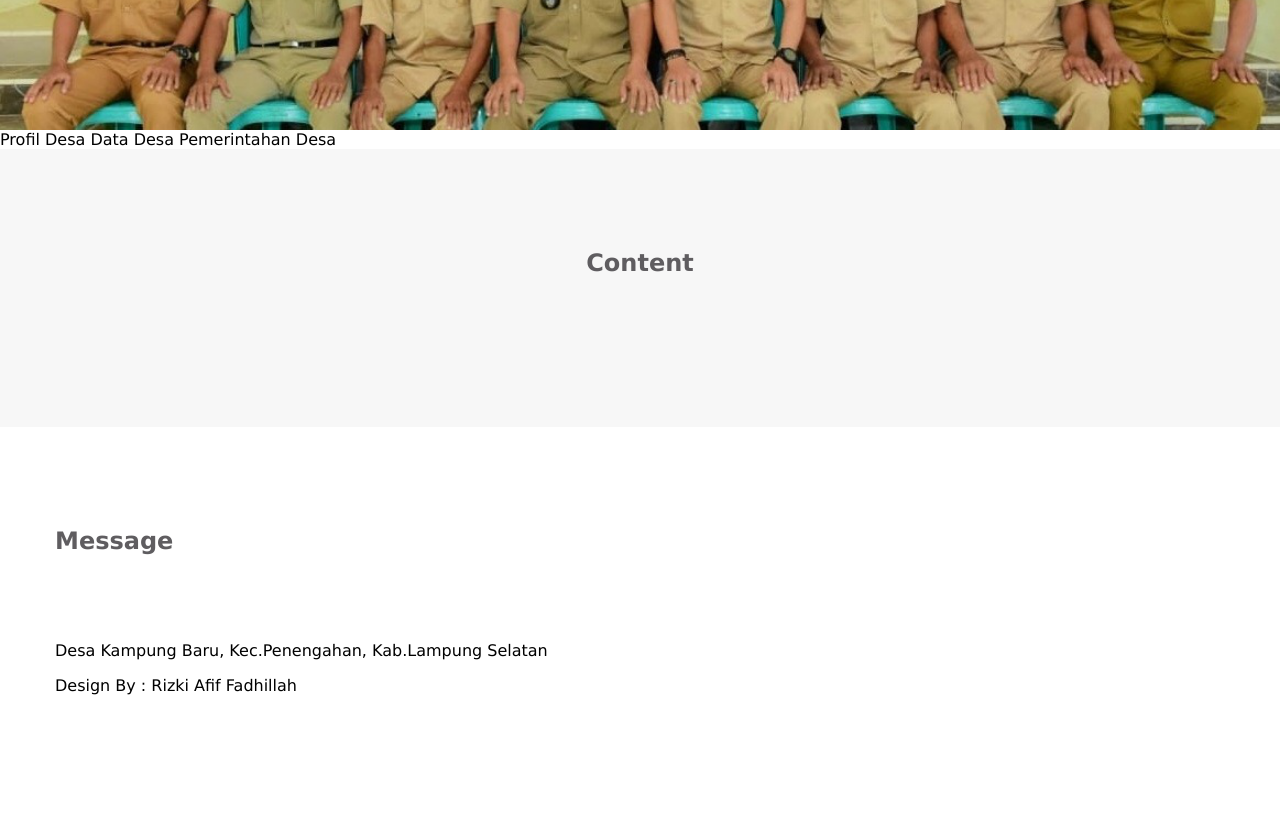
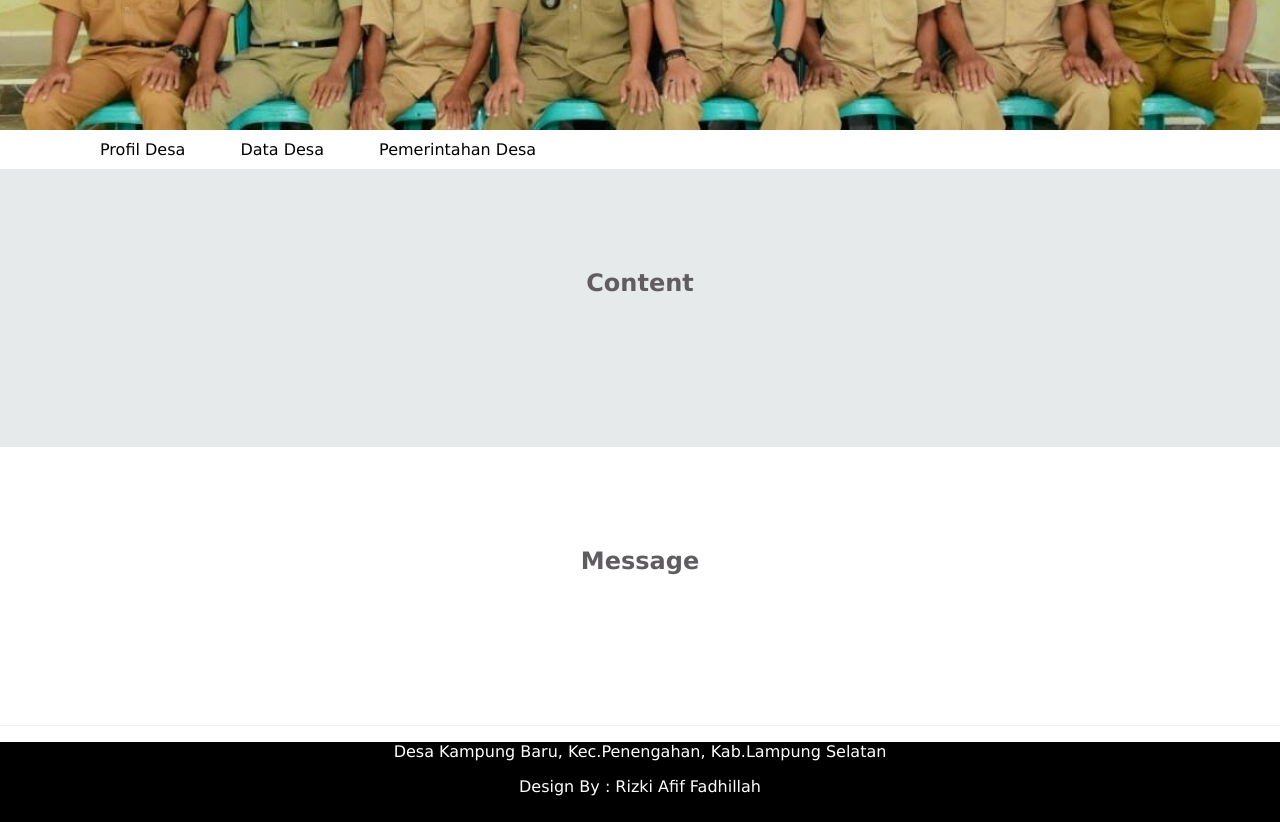
Before and after one commit to RizkiAfif10/Desa.github.io, a plain HTML site: page index.html in a window 1280 px wide. Shown: the part 520-1342 px from the top of the page. Before the commit the page ends 1231 px from the top, so only its background shows below. Drawn offline with Linux system fonts and the light colour scheme.

Commit message:
Update stylesheet.css

```diff
--- a/stylesheet.css
+++ b/stylesheet.css
@@ -1,4 +1,4 @@
-body {
+ body {
   margin: 0;
   font-family: "Lucida Grande";
 }
@@ -19,15 +19,19 @@ a {
     text-align: center;
 }
 
-.top-wrapper h1 {
-    opacity: 0.7;
-    font-size: 45px;
-    letter-spacing: 5px;
-  }
+.menu{
+  margin-top: 10px;
+  margin-bottom: 10px;
+  margin-left: 100px;
 
-.top-wrapper p {
-    opacity: 0.7;
-    margin-bottom: 3px;
+}
+
+.Profil{
+  margin-right: 50px;
+}
+
+.Data{
+  margin-right: 50px;
 }
 
 .lesson-wrapper {
@@ -106,12 +110,32 @@ header {
   padding-bottom: 80px;
   padding-left: 5%;
   padding-right: 5%;
-  background-color: #f7f7f7;
+  background-color: rgba(229, 232, 233, 0.9);
   text-align: center;
 }
 
+.top-wrapper{
+
+}
 .heading {
   padding-top: 80px;
   padding-bottom: 50px;
   color: #5f5d60;
 }
+
+.message-wrapper{
+  border-bottom: 1px solid #eee;
+  padding-bottom: 80px;
+  text-align: center;
+}
+
+footer{
+  background-color: black;
+  height: 80px;
+}
+
+footer p{
+  text-align: center;
+  color: white;
+
+}
```
